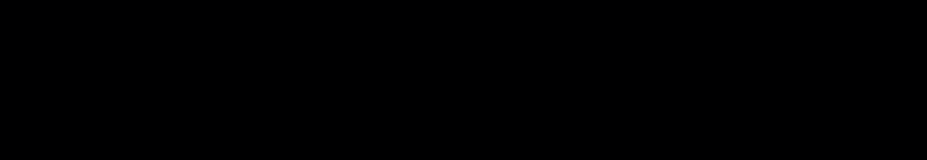
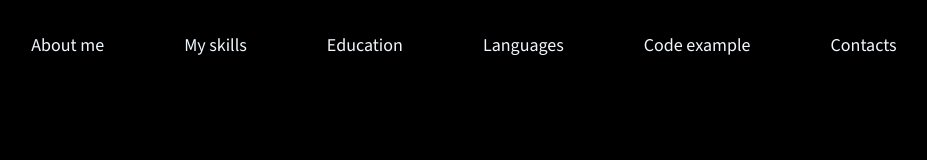
Before and after one commit to L-Liubou/rsschool-cv, a plain HTML site: page index.html in a window 1280 px wide. Shown: the whole page, without its empty margins (176-1103 px from the left). Drawn offline with nearby package versions, Linux system fonts and the light colour scheme.

Commit message:
feat: add header

```diff
--- a/index.html
+++ b/index.html
@@ -10,6 +10,19 @@
     <title>CV Liubou Levitskaya</title>
 </head>
 <body>
-<div class="container"></div>
+<div class="container">
+    <header class="header">
+        <nav>
+            <ul class="menu-list">
+                <li><a class="menu-link" href="#about-me">About me</a></li>
+                <li><a class="menu-link" href="#skills">My skills</a></li>
+                <li><a class="menu-link" href="#education">Education</a></li>
+                <li><a class="menu-link" href="#languages">Languages</a></li>
+                <li><a class="menu-link" href="#code-example">Code example</a></li>
+                <li><a class="menu-link" href="#contacts">Contacts</a></li>
+            </ul>
+        </nav>
+    </header>
+</div>
 </body>
 </html>
--- a/style.css
+++ b/style.css
@@ -32,3 +32,23 @@ a {
     max-width: 1440px;
     padding: 0 45px;
 }
+
+.menu-list {
+    display: flex;
+    justify-content: center;
+    list-style-type: none;
+    align-items: flex-end;
+    gap: 80px;
+    padding: 30px;
+}
+
+.menu-link {
+    text-decoration: none;
+    color: aliceblue;
+}
+
+.menu-link:hover,
+.contact-link:hover,
+.course-link {
+    color: #d8005f;
+}
```
